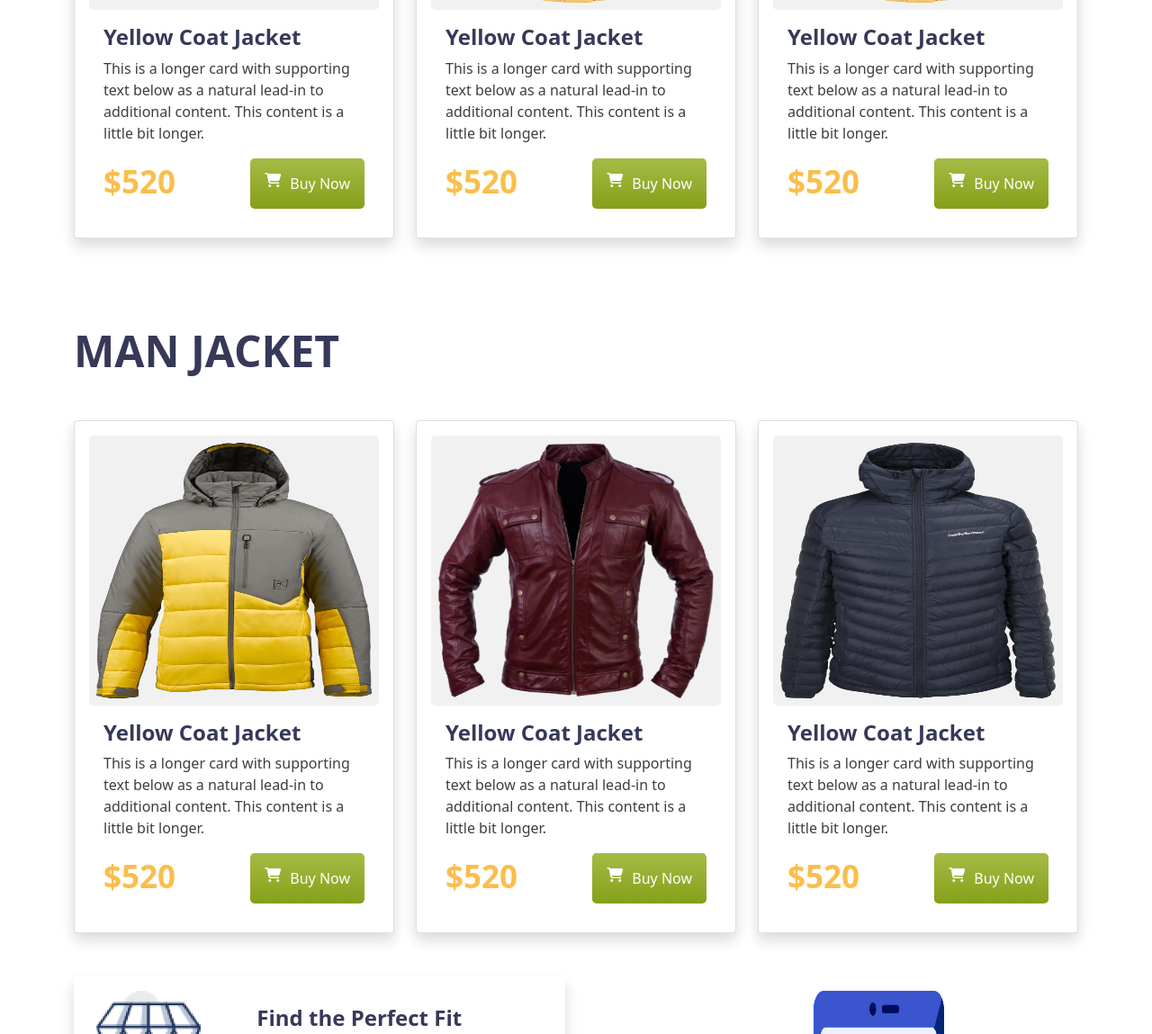
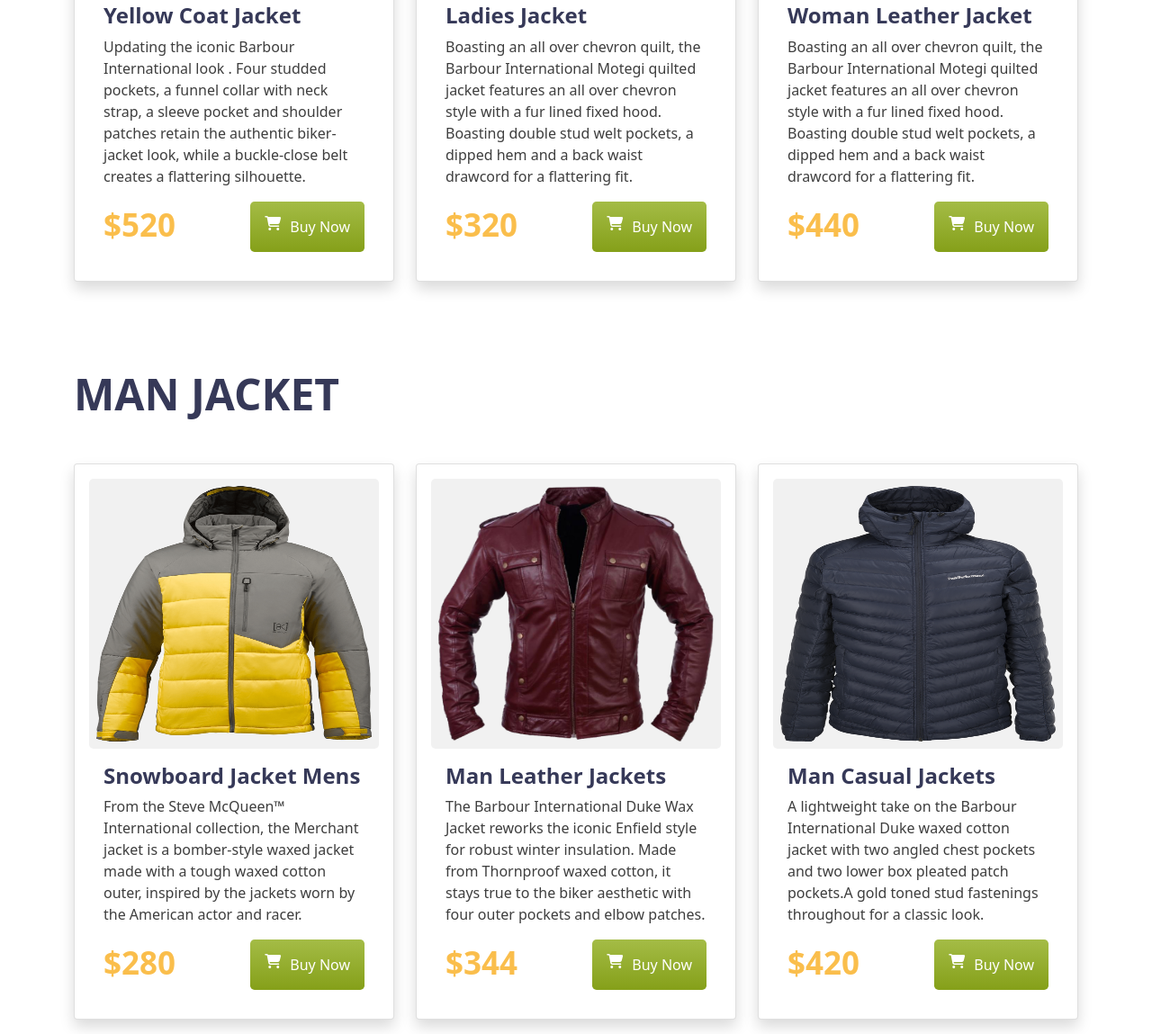
Before and after one commit to mehedi-hasan-saikat/Penguin-Fashion, a plain HTML site: page index.html in a window 1280 px wide. Shown: the part 990-2139 px from the top of the page at 90% size. Drawn offline with nearby package versions, Linux system fonts and the light colour scheme.

Commit message:
Update Info

```diff
--- a/index.html
+++ b/index.html
@@ -18,11 +18,12 @@
 
 <body>
     <!-- Head Part Start -->
+
     <header style="background-color: #FFFBF0;">
         <!-- Nav Part  -->
-        <nav class="m-auto navbar navbar-expand-lg navbar-light w-75">
+        <nav class="m-auto navbar navbar-expand-lg navbar-light">
             <div class="container ">
-                <img src="icons/Group 33072.png" alt="" width="292px" height="40px">
+                <img class="ms-4" src="icons/Group 33072.png" alt="" width="292px" height="40px">
             </div>
             <div class="me-5">
                 <button class="navbar-toggler" type="button" data-bs-toggle="collapse"
@@ -40,10 +41,10 @@
                             <a class="nav-link " aria-current="page" href="#Product">Product</a>
                         </li>
                         <li class="nav-item">
-                            <a class="nav-link " aria-current="page" href="#About-us">About us</a>
+                            <a class="nav-link " aria-current="page" href="#About">About</a>
                         </li>
                         <li class="nav-item">
-                            <a class="nav-link " aria-current="page" href="#Contact-us">Contact us</a>
+                            <a class="nav-link " aria-current="page" href="#Contact">Contact</a>
                         </li>
 
                     </ul>
@@ -51,13 +52,14 @@
             </div>
         </nav>
         <!-- nav part end  -->
-        <div class="container">
+        <div class="container" id="Home">
             <div class=" row justify-content-center" style="align-items: center;">
                 <div class="col-lg-6 justify-content-center " >
                     <h1 ><span class="yellow-Color"> Be the Penguins</span>
                         <br><span class="blue-color"> of Winter</span></h1>
-                    <p>Lorem Ipsum is simply dummy text of the printing
-                        and typesetting industry.</p>
+                    <p>The collection at the heart of Barbour International's wide range of fashionable menswear, the Barbour International waxed jacket collection features some of our most iconic styles. From the Barbour International original waxed jacket to classic biker style Duke wax jacket, find your preferred style and colourway in the collection below.
+
+                    </p>
                     <div class="p-2 text-center rounded-3 p- w-25 button btn-danger"><i class="fas fa-shopping-cart"></i> Buy Now</div>
                 </div>
                 <div class=" col-lg-6">
@@ -68,7 +70,7 @@
     </header>
     <!-- Head Part End -->
     <!-- Main Part Start  -->
-    <main>
+    <main id="Product">
         <!-- Women Jacket Start  -->
        <div class="container mt-5">
            <h2 class="mt-5 mb-5 jacket-name">WOMEN JACKET </h2>
@@ -78,7 +80,8 @@
                 <img  src="images/jacket-1.png" width="100%" height="300px" class="p-2 rounded-3 mg-top justify-content-center" style="background-color: #F1F1F1;" alt="...">
                 <div class="card-body">
                   <h5 class="card-title">Yellow Coat Jacket </h5>
-                  <p class="card-text">This is a longer card with supporting text below as a natural lead-in to additional content. This content is a little bit longer.</p>
+                  <p class="card-text">Updating the iconic Barbour International look . Four studded pockets, a funnel collar with neck strap, a sleeve pocket and shoulder patches retain the authentic biker-jacket look, while a buckle-close belt creates a flattering silhouette.
+                  </p>
                   <div class="d-flex justify-content-between">
                       <div class="price">$520</div>
                       <div class="p-3 text-center align-middle rounded-3 button btn-danger d-flex"><i class="fas fa-shopping-cart"></i> Buy Now</div>
@@ -90,10 +93,11 @@
                 <div class="p-3 mb-5 rounded shadow bg-body card">
                   <img  src="images/jacket-2.png" width="100%" height="300px" class="p-2 rounded-3 mg-top justify-content-center" style="background-color: #F1F1F1;" alt="...">
                   <div class="card-body">
-                    <h5 class="card-title">Yellow Coat Jacket </h5>
-                    <p class="card-text">This is a longer card with supporting text below as a natural lead-in to additional content. This content is a little bit longer.</p>
+                    <h5 class="card-title">Ladies Jacket  </h5>
+                    <p class="card-text">Boasting an all over chevron quilt, the Barbour International Motegi quilted jacket features an all over chevron style with a fur lined fixed hood. Boasting double stud welt pockets, a dipped hem and a back waist drawcord for a flattering fit.
+                    </p>
                     <div class="d-flex justify-content-between">
-                        <div class="price">$520</div>
+                        <div class="price">$320</div>
                         <div class="p-3 text-center align-middle rounded-3 button btn-danger d-flex"><i class="fas fa-shopping-cart"></i> Buy Now</div>
                     </div>
                   </div>
@@ -103,10 +107,11 @@
                 <div class="p-3 mb-5 rounded shadow bg-body card">
                   <img  src="images/jacket-2.png" width="100%" height="300px" class="p-2 rounded-3 mg-top justify-content-center" style="background-color: #F1F1F1;" alt="...">
                   <div class="card-body">
-                    <h5 class="card-title">Yellow Coat Jacket </h5>
-                    <p class="card-text">This is a longer card with supporting text below as a natural lead-in to additional content. This content is a little bit longer.</p>
+                    <h5 class="card-title">Woman Leather Jacket  </h5>
+                    <p class="card-text">Boasting an all over chevron quilt, the Barbour International Motegi quilted jacket features an all over chevron style with a fur lined fixed hood. Boasting double stud welt pockets, a dipped hem and a back waist drawcord for a flattering fit.
+                    </p>
                     <div class="d-flex justify-content-between">
-                        <div class="price">$520</div>
+                        <div class="price">$440</div>
                         <div class="p-3 text-center align-middle rounded-3 button btn-danger d-flex"><i class="fas fa-shopping-cart"></i> Buy Now</div>
                     </div>
                   </div>
@@ -124,10 +129,11 @@
                <div class="p-3 mb-5 rounded shadow bg-body card">
                  <img  src="images/jacket-4.png" width="100%" height="300px" class="p-2 rounded-3 mg-top justify-content-center" style="background-color: #F1F1F1;" alt="...">
                  <div class="card-body">
-                   <h5 class="card-title">Yellow Coat Jacket </h5>
-                   <p class="card-text">This is a longer card with supporting text below as a natural lead-in to additional content. This content is a little bit longer.</p>
+                   <h5 class="card-title">Snowboard Jacket Mens </h5>
+                   <p class="card-text">From the Steve McQueen™ International collection, the Merchant jacket is a bomber-style waxed jacket made with a tough waxed cotton outer, inspired by the jackets worn by the American actor and racer.
+                  </p>
                    <div class="d-flex justify-content-between">
-                       <div class="price">$520</div>
+                       <div class="price">$280</div>
                        <div class="p-3 text-center align-middle rounded-3 button btn-danger d-flex"><i class="fas fa-shopping-cart"></i> Buy Now</div>
                    </div>
                  </div>
@@ -137,10 +143,11 @@
                  <div class="p-3 mb-5 rounded shadow bg-body card">
                    <img  src="images/jacket-5.png" width="100%" height="300px" class="p-2 rounded-3 mg-top justify-content-center" style="background-color: #F1F1F1;" alt="...">
                    <div class="card-body">
-                     <h5 class="card-title">Yellow Coat Jacket </h5>
-                     <p class="card-text">This is a longer card with supporting text below as a natural lead-in to additional content. This content is a little bit longer.</p>
+                     <h5 class="card-title">Man Leather Jackets </h5>
+                     <p class="card-text">The Barbour International Duke Wax Jacket reworks the iconic Enfield style for robust winter insulation. Made from Thornproof waxed cotton, it stays true to the biker aesthetic with four outer pockets and elbow patches.
+                    </p>
                      <div class="d-flex justify-content-between">
-                         <div class="price">$520</div>
+                         <div class="price">$344</div>
                          <div class="p-3 text-center align-middle rounded-3 button btn-danger d-flex"><i class="fas fa-shopping-cart"></i> Buy Now</div>
                      </div>
                    </div>
@@ -150,10 +157,11 @@
                 <div class="p-3 mb-5 rounded shadow bg-body card">
                   <img  src="images/jacket-6.png" width="100%" height="300px" class="p-2 rounded-3 mg-top justify-content-center" style="background-color: #F1F1F1;" alt="...">
                   <div class="card-body">
-                    <h5 class="card-title">Yellow Coat Jacket </h5>
-                    <p class="card-text">This is a longer card with supporting text below as a natural lead-in to additional content. This content is a little bit longer.</p>
+                    <h5 class="card-title">Man Casual Jackets </h5>
+                    <p class="card-text">A lightweight take on the Barbour International Duke waxed cotton jacket with two angled chest pockets and two lower box pleated patch pockets.A gold toned stud fastenings throughout for a classic look.
+                    </p>
                     <div class="d-flex justify-content-between">
-                        <div class="price">$520</div>
+                        <div class="price">$420</div>
                         <div class="p-3 text-center align-middle rounded-3 button btn-danger d-flex"><i class="fas fa-shopping-cart"></i> Buy Now</div>
                     </div>
                   </div>
@@ -210,7 +218,7 @@
                   <div class="p-3 mb-3 mb-5 border-0 rounded shadow card rounded-3 bg-body" >
                     <div class="row g-0">
                       <div class="col-md-4">
-                        <img src="icons/image 14.png" width="80%" height="78px" class="m-auto img-fluid rounded-start align-items-center" alt="...">
+                        <img src="icons/image 14.png" width="80%" height="78px" class="m-auto img-fluid rounded-start align-items-center" alt="..." >
                       </div>
                       <div class="col-md-8">
                         <div class="card-body">
```
